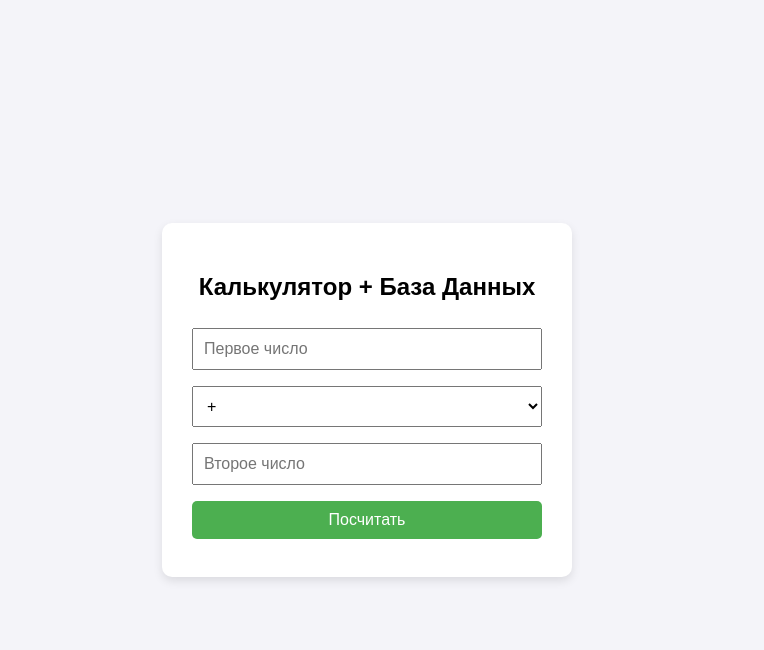
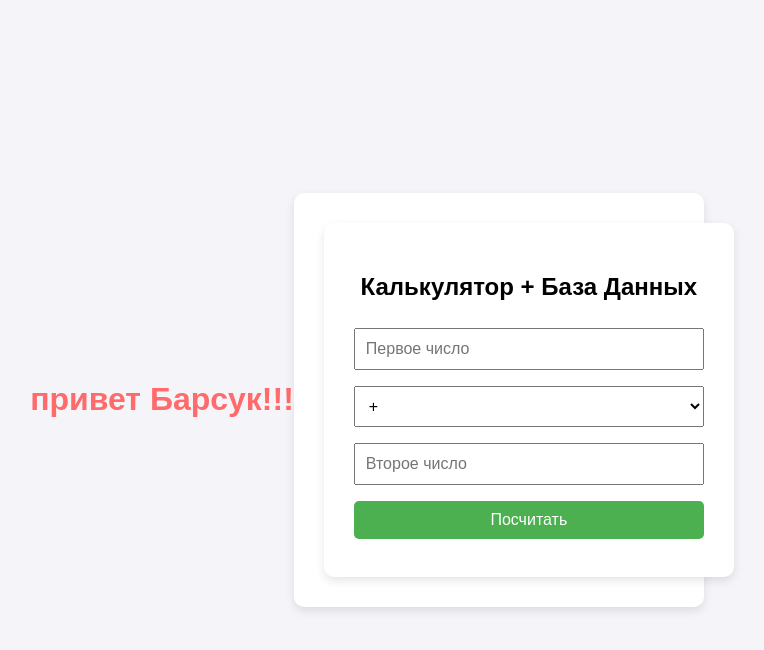
Before and after one commit to ritual88/flask_calc, a Flask app: page / in a window 1280 px wide. Shown: the top 650 px of the page, without its empty margins (273-1037 px from the left). Run offline with Flask 3, Linux system fonts and the light colour scheme; data that the repository does not hold is empty.

Commit message:
заголовок

```diff
--- a/templates/index.html
+++ b/templates/index.html
@@ -16,6 +16,13 @@
     </style>
 </head>
 <body>
+    <body>
+    <!-- Наш новый заголовок -->
+    <h1 style="color: #ff6b6b; text-align: center; margin-top: 20px;">привет Барсук!!!</h1>
+
+    <div class="card">
+        <!-- Здесь идет остальной код карточки калькулятора -->
+
 
     <div class="card">
         <h2>Калькулятор + База Данных</h2>
```
